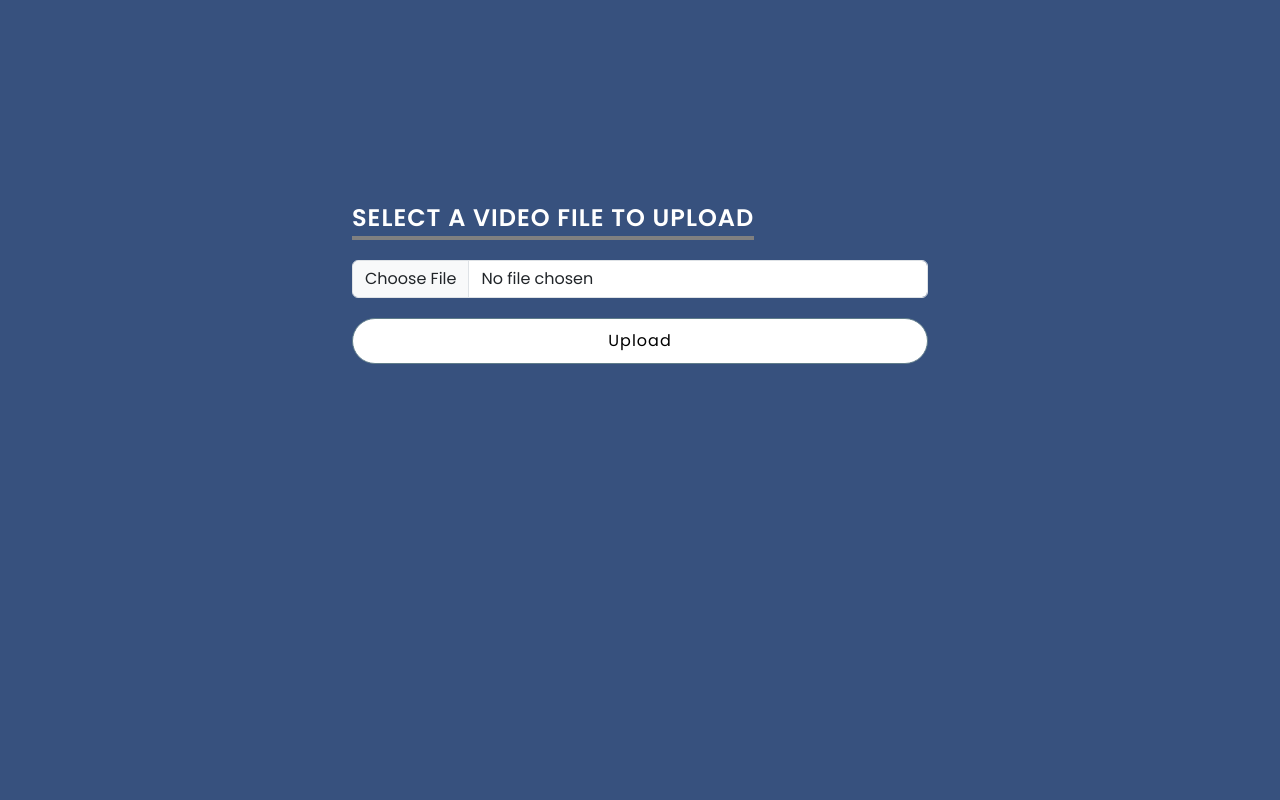
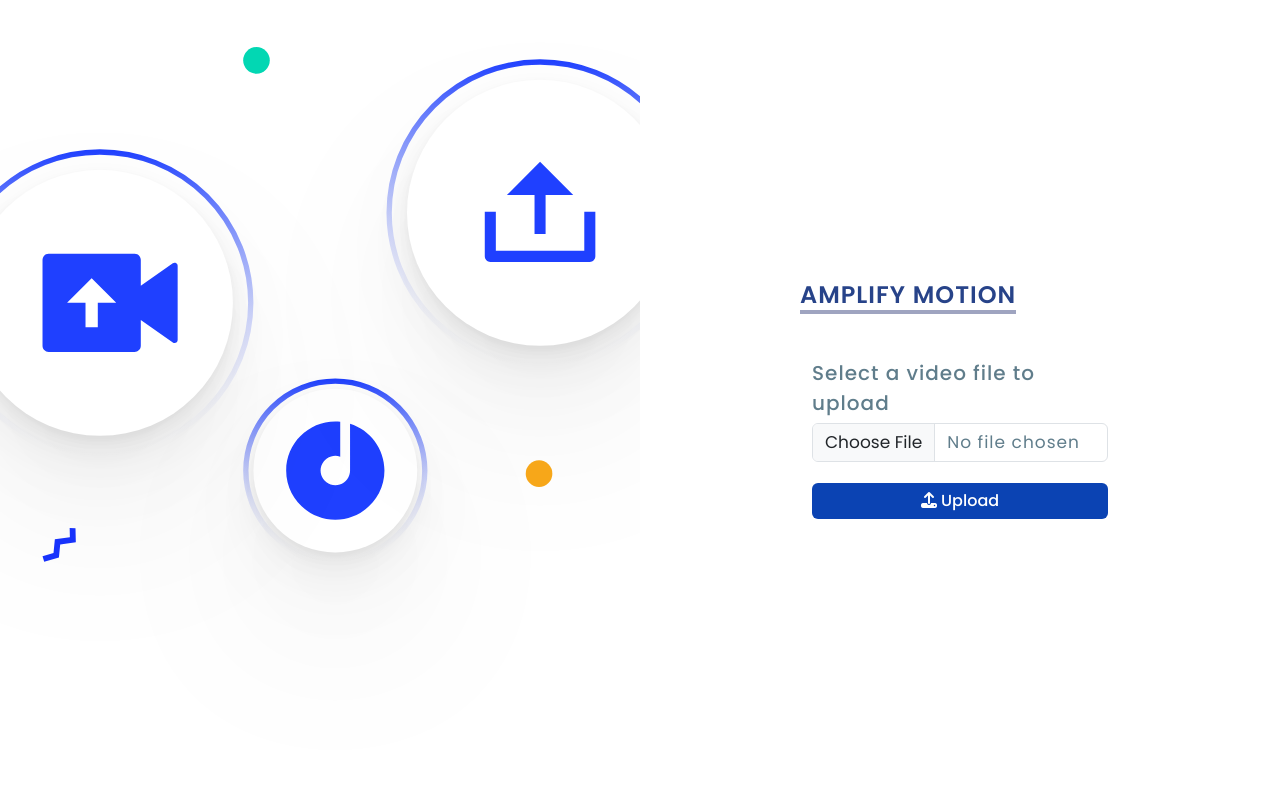
Before and after one commit to sufyan-555/industrial_safety_app, a Flask app: page /upload in a window 1280 px wide. Run offline with Flask 3, Linux system fonts and the light colour scheme; some libraries are stand-ins or nearby versions.

Commit message:
Motion amplify updated

```diff
--- a/app.py
+++ b/app.py
@@ -10,7 +10,7 @@ from flask_login import LoginManager, UserMixin, login_user, login_required, log
 from models.r_zone import people_detection
 from models.fire_detection import fire_detection
 from models.gear_detection import gear_detection
-from models.alert import alert
+# from models.alert import alert
 from models.motion_amp import amp
 
 app = Flask(__name__)
@@ -147,7 +147,7 @@ def upload_file():
             out_path=f"static/outs/{filename.split('.')[0]}.avi"
             amp(in_path=in_path,out_path=out_path)
 
-            flash(f"Your video has been processed and is available <a href='/{out_path}' target='_blank'>here</a>")
+            flash(f"Your processed video is available <a href='/{out_path}' target='_blank'>here</a>")
             return redirect("/upload")
         else:
             flash("File in wrong Format!!")
@@ -324,8 +324,8 @@ def process_frames(camid, region, flag_r_zone=False, flag_pose_alert=False, flag
         add_to_db(results=results, frame=frame, alert_name="gear_detection", user_id=user_id)
 
         #alert
-        results=alert(frame=frame,flag=flag_pose_alert)
-        add_to_db(results=results,frame=frame,alert_name="Pose Alert",user_id=user_id)
+        # results=alert(frame=frame,flag=flag_pose_alert)
+        # add_to_db(results=results,frame=frame,alert_name="Pose Alert",user_id=user_id)
 
         _, buffer = cv2.imencode('.jpg', frame)
         frame_bytes = buffer.tobytes()
--- a/static/css/videoUpload.css
+++ b/static/css/videoUpload.css
@@ -5,52 +5,79 @@
     box-sizing: border-box;
     font-family: 'Poppins',sans-serif;
 }
-body
+
+section
 {
-    background-color:  #37517e;
+    position: relative;
+    width: 100%;
+    height: 100vh;
+    display: flex;
 }
-#content
+section .imgBx
 {
-    margin-top: 200px;
+    position: relative;
+    width: 50%;
+    height: 100%;
 }
-a
+section .imgBx:before
 {
-    text-decoration: none;
-    color: #11999e;
-
+    content: '';
+    position: absolute;
+    top: 0;
+    left: 0;
+    width: 100%;
+    height: 100%;
+    z-index: 1;
+    mix-blend-mode: screen;
 }
-a:hover
-{
-    color: #eaf6f6;
+section .imgBx img{
+    position: absolute;
+    top: 0;
+    left: 0;
+    width: 100%;
+    height:100%;
+    object-fit: cover;
 }
 
+section .contentBx
+{
+    display: flex;
+    justify-content: center;
+    align-items: center;
+    width: 50%;
+    height: 100%;
+}
 
-
-
-/* Style for the form label */
-.form-label {
-    /* font-size: 1.2rem;
-    font-weight: bold;
-    color: #333;  */
-    color:white;
+section .contentBx .formBx{
+    width: 50%;
+}
+section .contentBx .formBx h2{
+    color: rgb(39, 67, 137);  /*#607d8b;*/
     font-weight: 600;
     font-size: 1.5em;
     text-transform: uppercase;
     margin-bottom: 20px;
-    border-bottom: 4px solid grey;
+    border-bottom: 4px solid rgb(159, 164, 192);         /*#ff4584;*/
     display: inline-block;
     letter-spacing: 1px;
 
-  }
-  #msg
-  {
-    margin-top: 20px;
-  }
-  /* Style for the form button */
-  .btn {
-    display: block; /* Make it a block element */
-    margin: 0 auto; /* Center it horizontally */
-    margin-top: 20px; /* Add some top margin */
+}
+section .contentBx .formBx .inputBx
+{
+    margin-bottom: 20px;
+
+}
+.form-label{
+    font-size: 20px;
+    margin-bottom: 5px;
+    display: inline-block;
+    color: #607d8b;
+    font-weight: 500;
+    letter-spacing: 1px;
+
+}
+
+section .contentBx .formBx .inputBx input{
     width: 100%;
     padding: 10px 20px;
     outline: none;
@@ -58,14 +85,55 @@ a:hover
     border: 1px solid #607d8b;
     font-size: 16px;
     letter-spacing: 1px;
-    color: black;
+    color: #607d8b;
     background: transparent;
     border-radius: 30px;
-    background-color: white
+
+}
+.btn
+{
+    background: rgb(11, 67, 179);      /*#ff4584;*/
+    color: #fff;
+    outline: none;
+    border: none;
+    font-weight: 500;
+    cursor: pointer;
+    width: 100%;
+
+
+}
+.btn:hover
+{
+    background:rgb(129, 152, 197);    /*#f53677 ;*/
+    color: white;
+}
+
+#formFile
+{
+  font-size: 17px;
+  margin-bottom: 5px;
+  display: inline-block;
+  color: #607d8b;
+  font-weight: 400;
+  letter-spacing: 1px;
+}
+
+section .contentBx .formBx .inputBx p{
+    color: #607d8b;
+}
+section .contentBx .formBx .inputBx p a{
+    color: #42b6ff;
+    text-decoration: none;
+}
+
+
+
+
+.form-check {
+    display: flex;
+    align-items: center;
+    gap: 10px; /* Adjust the gap as needed */
+    display: inline-block;
+    margin-right: 5px;
+    color: #607d8b;
   }
-
-  /* Optional: Style for the container */
-  .container {
-    max-width: 600px; /* Limit container width */
-    margin: 0 auto; /* Center container horizontally */
-  }
--- a/templates/VideoUpload.html
+++ b/templates/VideoUpload.html
@@ -9,11 +9,68 @@
     integrity="sha384-KK94CHFLLe+nY2dmCWGMq91rCGa5gtU4mk92HdvYe+M/SXH301p5ILy+dN9+nJOZ" crossorigin="anonymous">
     <script src="https://cdn.jsdelivr.net/npm/bootstrap@5.3.3/dist/js/bootstrap.bundle.min.js"
     integrity="sha384-YvpcrYf0tY3lHB60NNkmXc5s9fDVZLESaAA55NDzOxhy9GkcIdslK1eN7N6jIeHz" crossorigin="anonymous"></script>
+    <script src="https://kit.fontawesome.com/ec53c9ed31.js" crossorigin="anonymous"></script>
+    <!-- <link rel="stylesheet" href="/static/css/videoUpload.css"> -->
     <link rel="stylesheet" href="/static/css/videoUpload.css">
 </head>
 
 <body>
-  <div id="msg" class="container my-4">
+  <section>
+
+    <div class="imgBx">
+        <img src="/static/img/upload.svg">
+    </div>
+    <div class="contentBx">
+            <div class="formBx">
+              <div id="msg" class="container my-4">
+                {% with messages = get_flashed_messages(with_categories=true) %}
+                {% if messages %}
+
+                {% for category, message in messages %}
+                <div class="alert alert-primary alert-dismissible fade show" role="alert">
+                  <strong>Message!</strong> {{ message | safe}}
+                  <button type="button" class="btn-close" data-bs-dismiss="alert" aria-label="Close"></button>
+                </div>
+                {% endfor %}
+
+                {% endif %}
+                {% endwith %}
+              </div>
+                <h2>Amplify Motion</h2>
+                <div class="container my-4">
+                  <form action="/upload_file" method="post" enctype="multipart/form-data">
+
+                    <div id="content" class="mb-3">
+                      <label for="formFile" class="form-label">Select a video file to upload</label>
+                      <input class="form-control" type="file" name="file" id="formFile">
+                    </div>
+                    <button type="submit" class="btn"><i class="fa-solid fa-upload"></i>  Upload</button>
+
+                  </form>
+                </div>
+            </div>
+    </div>
+</section>
+
+
+
+
+
+
+  <script src="https://cdn.jsdelivr.net/npm/bootstrap@5.3.3/dist/js/bootstrap.bundle.min.js"
+    integrity="sha384-YvpcrYf0tY3lHB60NNkmXc5s9fDVZLESaAA55NDzOxhy9GkcIdslK1eN7N6jIeHz"
+    crossorigin="anonymous"></script>
+</body>
+
+</html>
+
+</body>
+
+
+</html>
+
+
+  <!-- <div id="msg" class="container my-4">
     {% with messages = get_flashed_messages(with_categories=true) %}
     {% if messages %}
 
@@ -37,16 +94,4 @@
       <button type="submit" class="btn">Upload</button>
 
     </form>
-  </div>
-
-  <script src="https://cdn.jsdelivr.net/npm/bootstrap@5.3.3/dist/js/bootstrap.bundle.min.js"
-    integrity="sha384-YvpcrYf0tY3lHB60NNkmXc5s9fDVZLESaAA55NDzOxhy9GkcIdslK1eN7N6jIeHz"
-    crossorigin="anonymous"></script>
-</body>
-
-</html>
-
-</body>
-
-
-</html>
+  </div> -->
--- a/templates/login.html
+++ b/templates/login.html
@@ -13,6 +13,7 @@
     integrity="sha384-KK94CHFLLe+nY2dmCWGMq91rCGa5gtU4mk92HdvYe+M/SXH301p5ILy+dN9+nJOZ" crossorigin="anonymous">
     <script src="https://cdn.jsdelivr.net/npm/bootstrap@5.3.3/dist/js/bootstrap.bundle.min.js"
     integrity="sha384-YvpcrYf0tY3lHB60NNkmXc5s9fDVZLESaAA55NDzOxhy9GkcIdslK1eN7N6jIeHz" crossorigin="anonymous"></script>
+    <script src="https://kit.fontawesome.com/ec53c9ed31.js" crossorigin="anonymous"></script>
  <link rel="stylesheet" href="/static/css/manage_cam.css">
 
 
@@ -57,7 +58,7 @@
                             name="password">
                         </div>
                         <div class="inputBx">
-                            <input type="submit" value="Sign in" name="">
+                            <input type="submit" value= "Sign in" name="">
                         </div>
                         <div class="inputBx">
                            <p>Don't have an account? <a href="register_page">Sign up</a></p>
```
Also changed, not shown: models/alert.py (+64 -64 lines), static/img/upload.svg (added).
